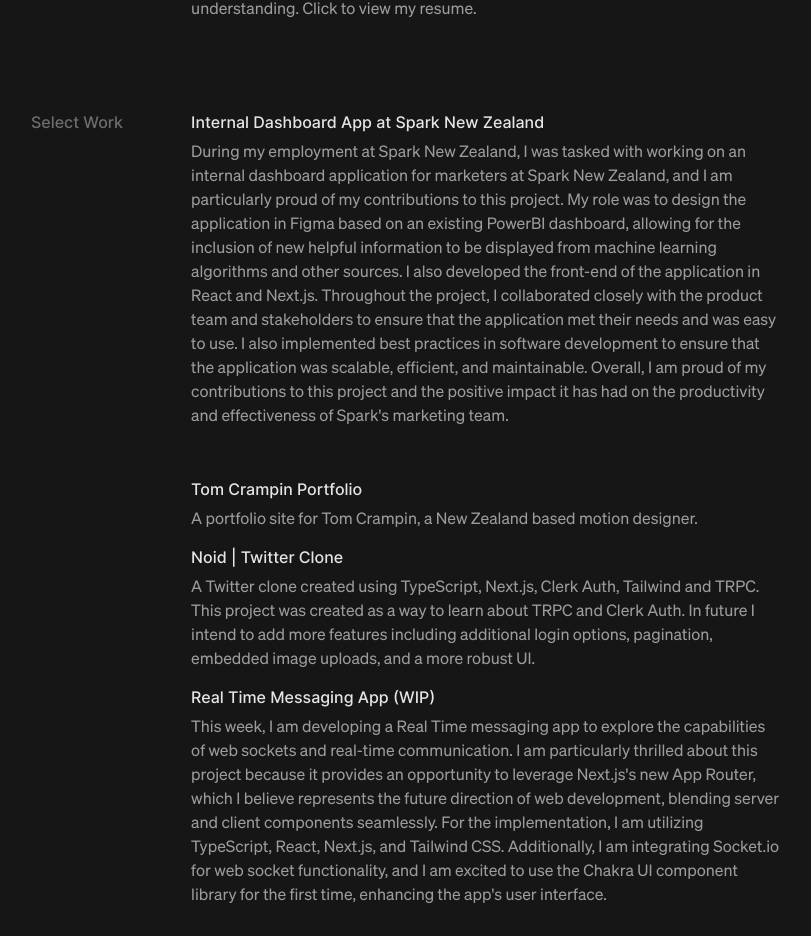
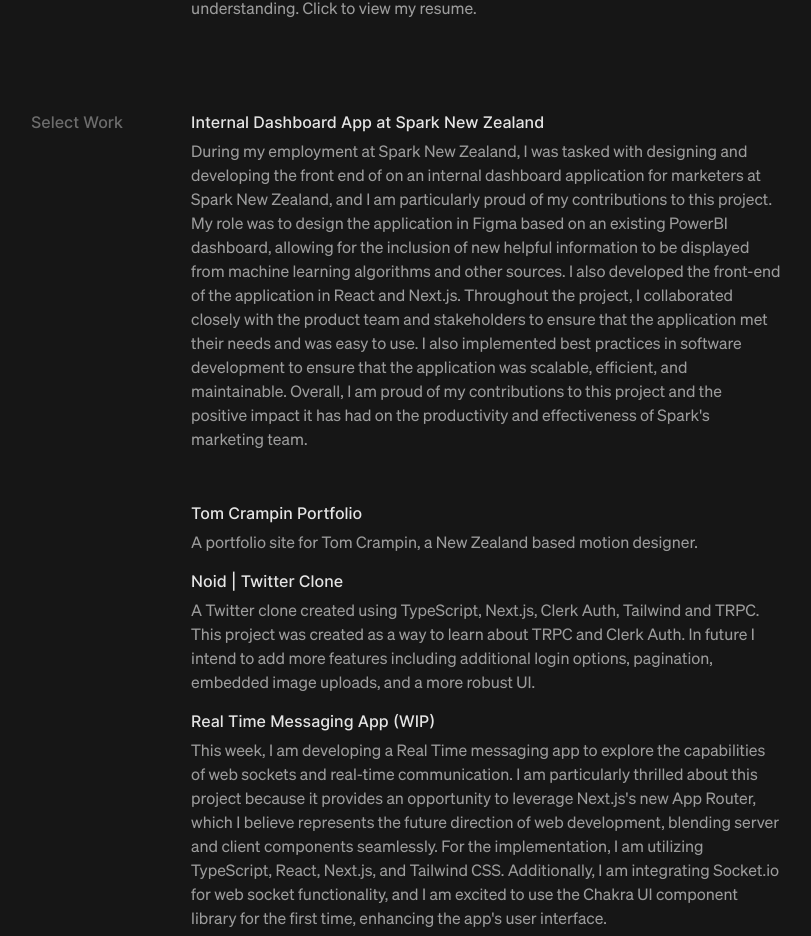
Before and after one commit to maxwellyoung/maxwellyoung, a Next.js app: page /about in a window 1280 px wide. Shown: the part 1117-2053 px from the top of the page, without its empty margins (234-1045 px from the left). Built offline with nearby package versions, Linux system fonts and the light colour scheme.

Commit message:
Update data.ts

```diff
--- a/src/components/About/data.ts
+++ b/src/components/About/data.ts
@@ -23,7 +23,7 @@
 	{
 		title: 'Internal Dashboard App at Spark New Zealand',
 		content:
-			"During my employment at Spark New Zealand, I was tasked with working on an internal dashboard application for marketers at Spark New Zealand, and I am particularly proud of my contributions to this project. My role was to design the application in Figma based on an existing PowerBI dashboard, allowing for the inclusion of new helpful information to be displayed from machine learning algorithms and other sources. I also developed the front-end of the application in React and Next.js. Throughout the project, I collaborated closely with the product team and stakeholders to ensure that the application met their needs and was easy to use. I also implemented best practices in software development to ensure that the application was scalable, efficient, and maintainable. Overall, I am proud of my contributions to this project and the positive impact it has had on the productivity and effectiveness of Spark's marketing team.",
+			"During my employment at Spark New Zealand, I was tasked with designing and developing the front end of on an internal dashboard application for marketers at Spark New Zealand, and I am particularly proud of my contributions to this project. My role was to design the application in Figma based on an existing PowerBI dashboard, allowing for the inclusion of new helpful information to be displayed from machine learning algorithms and other sources. I also developed the front-end of the application in React and Next.js. Throughout the project, I collaborated closely with the product team and stakeholders to ensure that the application met their needs and was easy to use. I also implemented best practices in software development to ensure that the application was scalable, efficient, and maintainable. Overall, I am proud of my contributions to this project and the positive impact it has had on the productivity and effectiveness of Spark's marketing team.",
 	},
 	{
 		title: 'Tom Crampin Portfolio',
```
